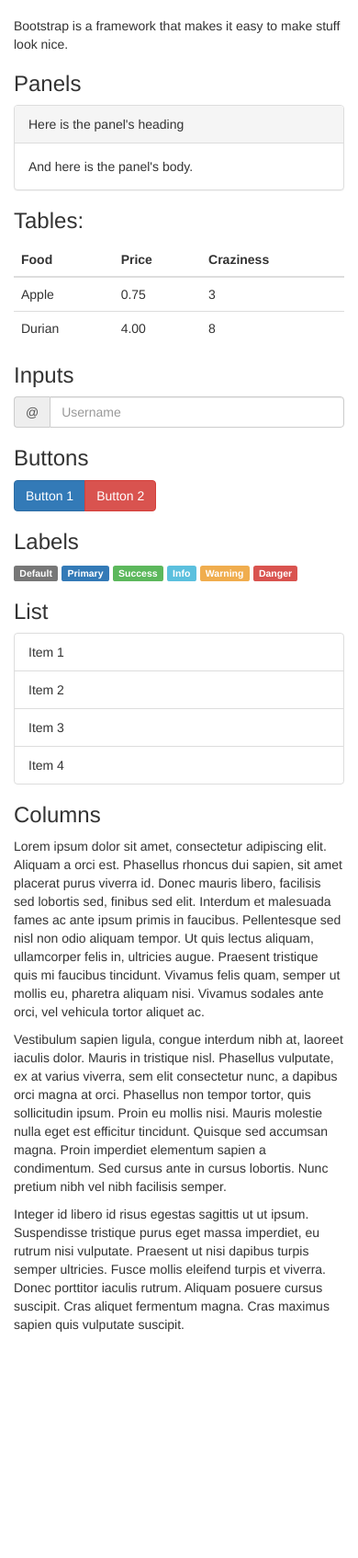
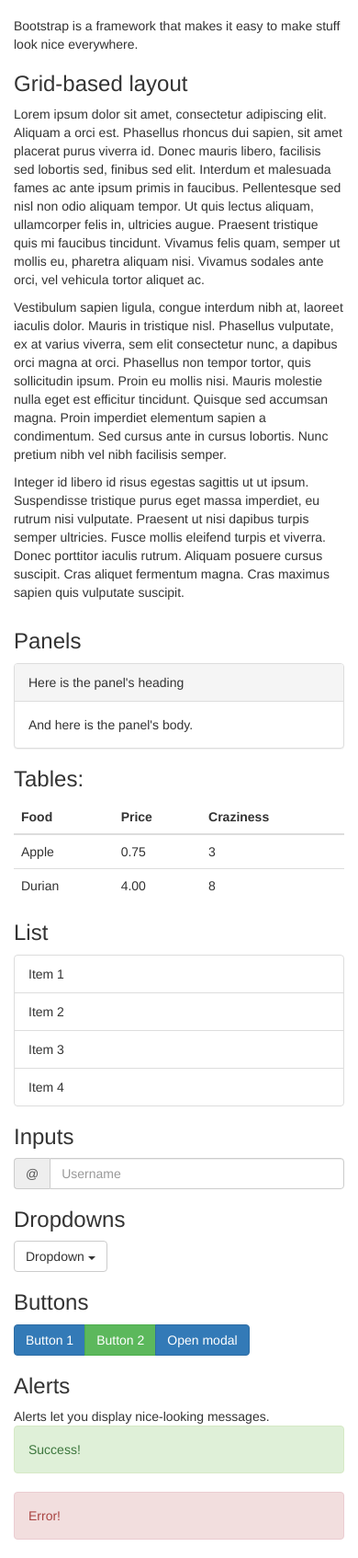
Before and after one commit to billywongstuy/FrameWorkHTML, a plain HTML site: page index.html in a window 390 px wide. Shown: the part 54-1748 px from the top of the page at 92% size. Before the commit the page ends 1514 px from the top, so only its background shows below. Drawn offline with nearby package versions, Linux system fonts and the light colour scheme.

Commit message:
Add javascript stuff

```diff
--- a/index.html
+++ b/index.html
@@ -1,16 +1,23 @@
 <!DOCTYPE html>
 <html>
     <head>
-        <title>THAT BOOTY!</title>
+        <title>Bootstrap demo</title>
         <link rel="stylesheet" href="http://maxcdn.bootstrapcdn.com/bootstrap/3.3.7/css/bootstrap.min.css" integrity="sha384-BVYiiSIFeK1dGmJRAkycuHAHRg32OmUcww7on3RYdg4Va+PmSTsz/K68vbdEjh4u" crossorigin="anonymous">
+    </head>
 
     <nav class="navbar navbar-default">
         <div class="container-fluid">
             <div class="navbar-header">
+                <button type="button" class="navbar-toggle collapsed" data-toggle="collapse" data-target="#navbar" aria-expanded="false">
+                    <span class="sr-only">Toggle navigation</span>
+                    <span class="icon-bar"></span>
+                    <span class="icon-bar"></span>
+                    <span class="icon-bar"></span>
+                </button>
                 <a class="navbar-brand" href="#">Navbar</a>
             </div>
 
-                <div class="collapse navbar-collapse">
+            <div class="collapse navbar-collapse" id="navbar">
                 <ul class="nav navbar-nav">
                     <li><a href="#">Link</a></li>
                 </ul>
@@ -20,13 +27,26 @@
             </div>
         </div>
     </nav>
-    </head>
 
     <body>
         <div class="container">
             <p>
-                Bootstrap is a framework that makes it easy to make stuff look nice.
+            Bootstrap is a framework that makes it easy to make stuff look nice everywhere.
             </p>
+
+            <h3>Grid-based layout</h3>
+            <div class="row">
+                <p class="col-md-4">
+                Lorem ipsum dolor sit amet, consectetur adipiscing elit. Aliquam a orci est. Phasellus rhoncus dui sapien, sit amet placerat purus viverra id. Donec mauris libero, facilisis sed lobortis sed, finibus sed elit. Interdum et malesuada fames ac ante ipsum primis in faucibus. Pellentesque sed nisl non odio aliquam tempor. Ut quis lectus aliquam, ullamcorper felis in, ultricies augue. Praesent tristique quis mi faucibus tincidunt. Vivamus felis quam, semper ut mollis eu, pharetra aliquam nisi. Vivamus sodales ante orci, vel vehicula tortor aliquet ac.
+                </p>
+                <p class="col-md-4">
+                Vestibulum sapien ligula, congue interdum nibh at, laoreet iaculis dolor. Mauris in tristique nisl. Phasellus vulputate, ex at varius viverra, sem elit consectetur nunc, a dapibus orci magna at orci. Phasellus non tempor tortor, quis sollicitudin ipsum. Proin eu mollis nisi. Mauris molestie nulla eget est efficitur tincidunt. Quisque sed accumsan magna. Proin imperdiet elementum sapien a condimentum. Sed cursus ante in cursus lobortis. Nunc pretium nibh vel nibh facilisis semper.
+                </p>
+                <p class="col-md-4">
+                Integer id libero id risus egestas sagittis ut ut ipsum. Suspendisse tristique purus eget massa imperdiet, eu rutrum nisi vulputate. Praesent ut nisi dapibus turpis semper ultricies. Fusce mollis eleifend turpis et viverra. Donec porttitor iaculis rutrum. Aliquam posuere cursus suscipit. Cras aliquet fermentum magna. Cras maximus sapien quis vulputate suscipit.
+                </p>
+            </div>
+
             <h3>Panels</h3>
             <div class="panel panel-default">
                 <div class="panel-heading">
@@ -52,26 +72,6 @@
                 </tbody>
             </table>
 
-            <h3>Inputs</h3>
-            <div class="input-group">
-                <span class="input-group-addon" id="basic-addon1">@</span>
-                <input type="text" class="form-control" placeholder="Username" aria-describedby="basic-addon1">
-            </div>
-
-            <h3>Buttons</h3>
-            <div class="btn-group">
-                <button type="button" class="btn btn-primary">Button 1</button>
-                <button type="button" class="btn btn-danger">Button 2</button>
-            </div>
-
-            <h3>Labels</h3>
-            <span class="label label-default">Default</span>
-            <span class="label label-primary">Primary</span>
-            <span class="label label-success">Success</span>
-            <span class="label label-info">Info</span>
-            <span class="label label-warning">Warning</span>
-            <span class="label label-danger">Danger</span>
-
             <h3>List</h3>
             <ul class="list-group">
                 <li class="list-group-item">Item 1</li>
@@ -80,20 +80,57 @@
                 <li class="list-group-item">Item 4</li>
             </ul>
 
-            <h3>Columns</h3>
-            <div class="row">
-                <p class="col-md-4">
-                Lorem ipsum dolor sit amet, consectetur adipiscing elit. Aliquam a orci est. Phasellus rhoncus dui sapien, sit amet placerat purus viverra id. Donec mauris libero, facilisis sed lobortis sed, finibus sed elit. Interdum et malesuada fames ac ante ipsum primis in faucibus. Pellentesque sed nisl non odio aliquam tempor. Ut quis lectus aliquam, ullamcorper felis in, ultricies augue. Praesent tristique quis mi faucibus tincidunt. Vivamus felis quam, semper ut mollis eu, pharetra aliquam nisi. Vivamus sodales ante orci, vel vehicula tortor aliquet ac.
-                </p>
-                <p class="col-md-4">
-                Vestibulum sapien ligula, congue interdum nibh at, laoreet iaculis dolor. Mauris in tristique nisl. Phasellus vulputate, ex at varius viverra, sem elit consectetur nunc, a dapibus orci magna at orci. Phasellus non tempor tortor, quis sollicitudin ipsum. Proin eu mollis nisi. Mauris molestie nulla eget est efficitur tincidunt. Quisque sed accumsan magna. Proin imperdiet elementum sapien a condimentum. Sed cursus ante in cursus lobortis. Nunc pretium nibh vel nibh facilisis semper.
-                </p>
-                <p class="col-md-4">
-                Integer id libero id risus egestas sagittis ut ut ipsum. Suspendisse tristique purus eget massa imperdiet, eu rutrum nisi vulputate. Praesent ut nisi dapibus turpis semper ultricies. Fusce mollis eleifend turpis et viverra. Donec porttitor iaculis rutrum. Aliquam posuere cursus suscipit. Cras aliquet fermentum magna. Cras maximus sapien quis vulputate suscipit.
-                </p>
+            <h3>Inputs</h3>
+            <div class="input-group">
+                <span class="input-group-addon" id="basic-addon1">@</span>
+                <input type="text" class="form-control" placeholder="Username" aria-describedby="basic-addon1">
+            </div>
 
+            <h3>Dropdowns</h3>
+            <div class="dropdown">
+                <button class="btn btn-default dropdown-toggle" type="button" id="dropdownMenu1" data-toggle="dropdown" aria-haspopup="true" aria-expanded="true">
+                    Dropdown
+                    <span class="caret"></span>
+                </button>
+                <ul class="dropdown-menu" aria-labelledby="dropdownMenu1">
+                    <li><a href="#">Option 1</a></li>
+                    <li><a href="#">Option 2</a></li>
+                </ul>
+            </div>
+
+            <h3>Buttons</h3>
+            <div class="btn-group">
+                <button type="button" class="btn btn-primary">Button 1</button>
+                <button type="button" class="btn btn-success">Button 2</button>
+                <button type="button" class="btn btn-primary" data-toggle="modal" data-target="#modal">
+                    Open modal
+                </button>
+            </div>
+
+            <h3>Alerts</h3>
+            Alerts let you display nice-looking messages.
+            <div class="alert alert-success">Success!</div>
+            <div class="alert alert-danger">Error!</div>
+
+            <div class="modal fade" tabindex="-1" role="dialog" id="modal">
+                <div class="modal-dialog" role="document">
+                    <div class="modal-content">
+                        <div class="modal-header">
+                            <button type="button" class="close" data-dismiss="modal" aria-label="Close"><span aria-hidden="true">&times;</span></button>
+                            <h4 class="modal-title">Modal title</h4>
+                        </div>
+                        <div class="modal-body">
+                            <p>Modal body</p>
+                        </div>
+                        <div class="modal-footer">
+                            <button type="button" class="btn btn-default" data-dismiss="modal">Close</button>
                         </div>
                     </div>
+                </div>
+            </div>
+        </div>
+    </body>
 
-    </body>
+    <script src="https://ajax.googleapis.com/ajax/libs/jquery/1.12.4/jquery.min.js"></script>
+    <script src="https://maxcdn.bootstrapcdn.com/bootstrap/3.3.7/js/bootstrap.min.js"></script>
 </html>
```
Lines whose indentation alone changed are shown as unchanged.
